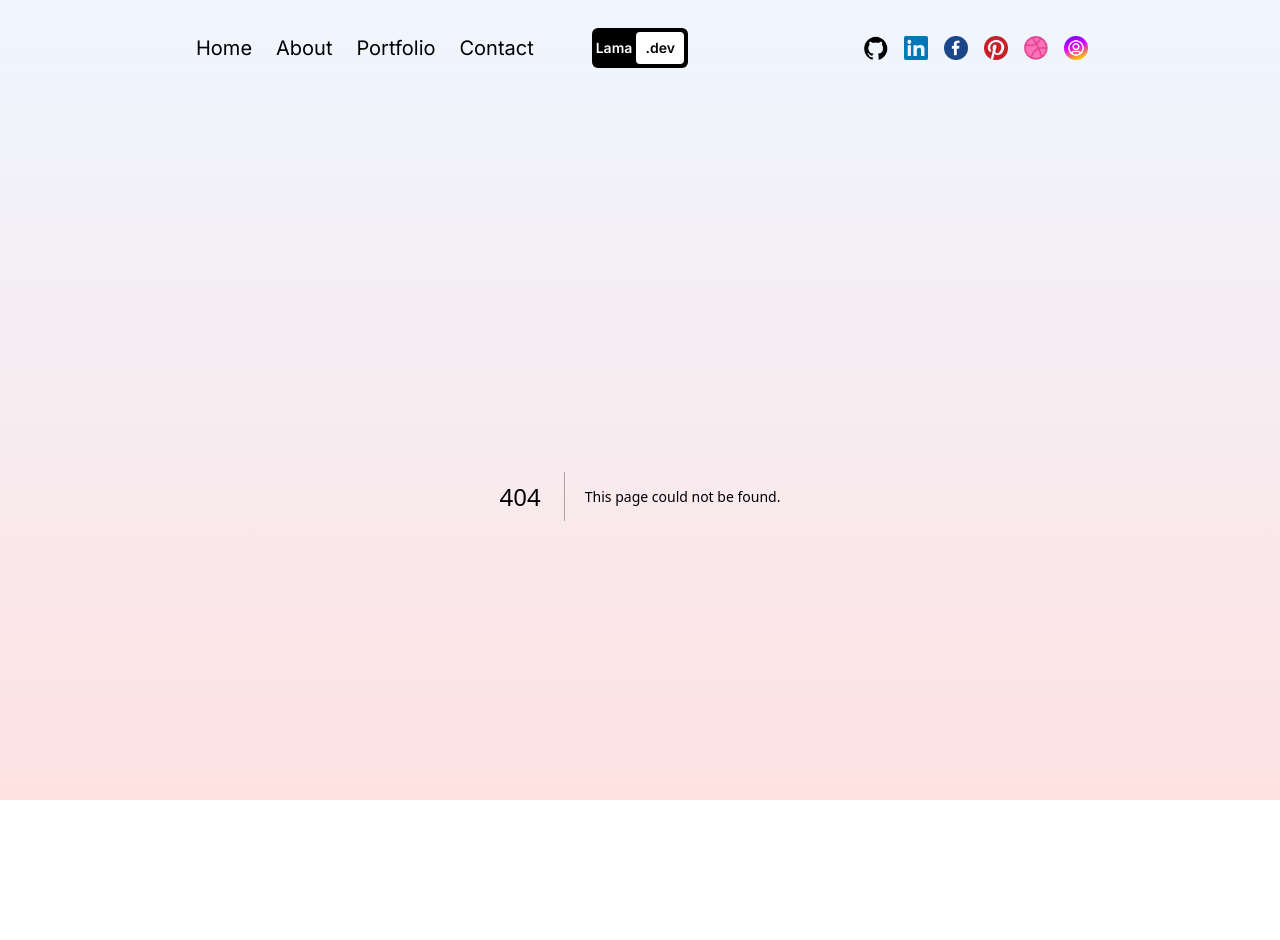
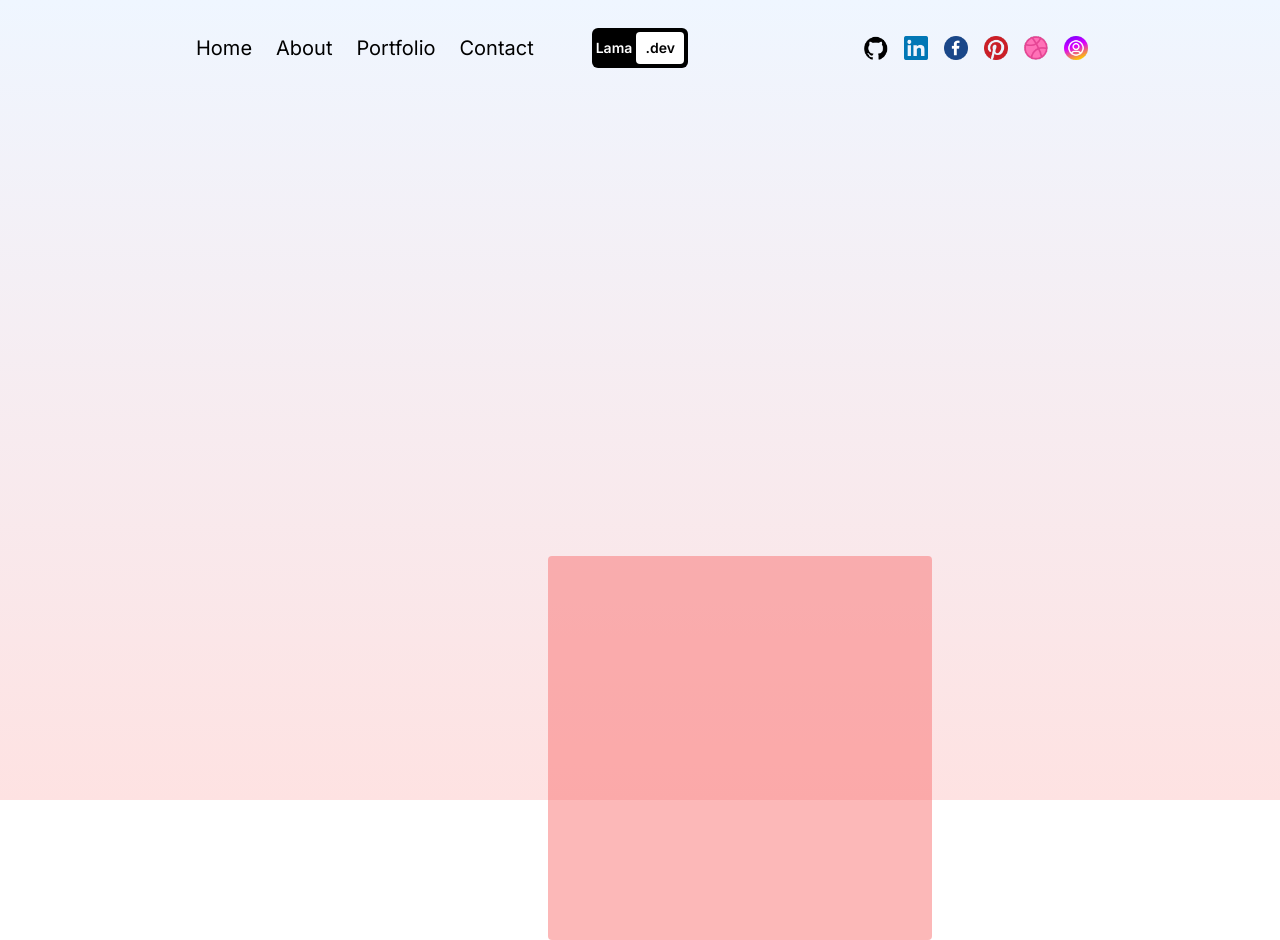
Before and after one commit to Khaanh/NextJS-Animated-Portfolio, a Next.js app: page /team in a window 1280 px wide. Before the commit this address had no page. Before the commit the page ends 896 px from the top, so only its background shows below. Built offline with nearby package versions, Linux system fonts and the light colour scheme.

Commit message:
did: test framer-motion animation

```diff
--- a/src/app/page.jsx
+++ b/src/app/page.jsx
@@ -2,44 +2,10 @@ import Image from "next/image";
 
 const Homepage = () => {
 	return (
-		// <div className="h-full flex flex-col lg:flex-row px-4 sm:px-8 md:px-12 lg:px-20 xl:px-48">
-		// 	{/* IMAGE CONTAINER */}
-		// 	<div className="h-1/2 lg:h-full lg:w-1/2 relative">
-		// 		<Image
-		// 			src="/hero.png"
-		// 			alt="Main picture"
-		// 			fill
-		// 			className="object-contain"
-		// 		/>
-		// 	</div>
-		// 	{/* TEXT CONTAINER */}
-		// 	<div className="h-1/2 lg:h-full lg:w-1/2 flex flex-col gap-8 items-center justify-center">
-		// 		{/* TITLE */}
-		// 		<h1 className="text-4xl md:text-6xl font-bold">
-		// 			Crafting Digital Experiences, Designing Tomorrow.
-		// 		</h1>
-		// 		{/* DESC */}
-		// 		<p className="md:text-xl">
-		// 			Welcome to my digital canvas, where innovation and creativity
-		// 			converge. With a keen eye for aesthetics and a mastery of code, my
-		// 			portfolio showcases a diverse collection of projects that reflect my
-		// 			commitment to excellence.
-		// 		</p>
-		// 		{/* BUTTONS */}
-		// 		<div className="w-full flex gap-4">
-		// 			<button className="p-4 rounded-lg ring-1 ring-black bg-black text-white">
-		// 				View My Work
-		// 			</button>
-		// 			<button className="p-4 rounded-lg ring-1 ring-black">
-		// 				Contact Me
-		// 			</button>
-		// 		</div>
-		// 	</div>
-		// </div>
 		<div className="h-full flex flex-col lg:flex-row px-4 sm:px-8 md:px-12 lg:px-20 xl:px-48">
 			{/* IMAGE CONTAINER */}
 			<div className="h-1/2 lg:h-full lg:w-1/2 relative">
-				<Image src="/hero.png" alt="" fill className="object-contain" />
+				<Image src="/hero.png" alt="Hero pic" fill className="object-contain" />
 			</div>
 			{/* TEXT CONTAINER */}
 			<div className="h-1/2 lg:h-full lg:w-1/2 flex flex-col gap-3 mt-1 mb-6 sm:mb-1 sm:gap-8 items-center justify-center">
--- /dev/null
+++ b/src/app/team/page.jsx
@@ -0,0 +1,17 @@
+"use client";
+import { motion } from "framer-motion";
+
+const TeamPage = () => {
+	return (
+		<div className="h-full flex items-center justify-center">
+			<motion.div
+				className="w-96 h-96 bg-red-400 rounded"
+				initial={{ x: -100 }}
+				animate={{ x: 100, y: 300, opacity: 0.5 }}
+				transition={{ delay: 2, duration: 0.5 }}
+			></motion.div>
+		</div>
+	);
+};
+
+export default TeamPage;
```
Also changed, not shown: package.json (+6 -5 lines), 1 other file (tests, documents, lock files or other folders).
